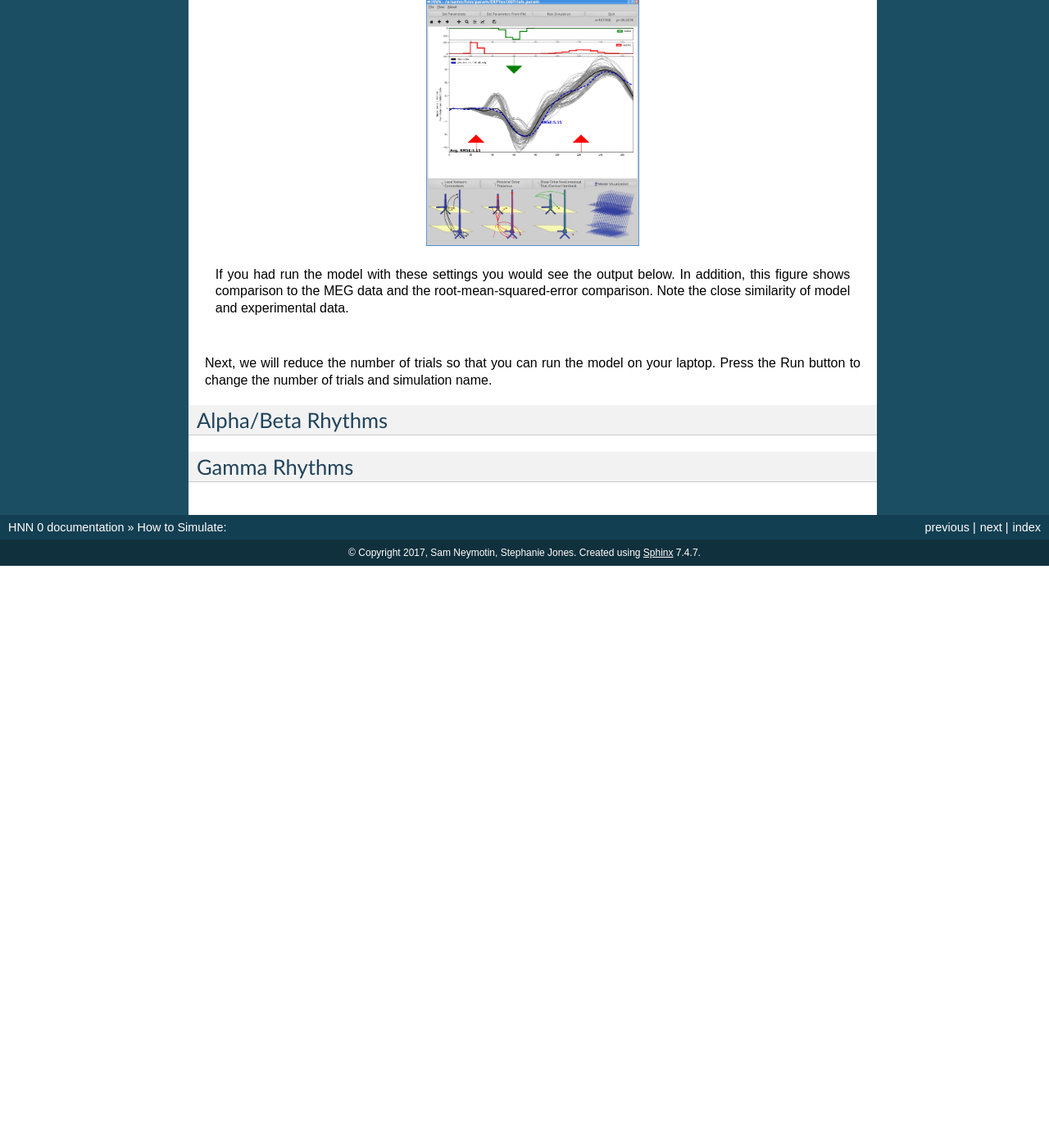
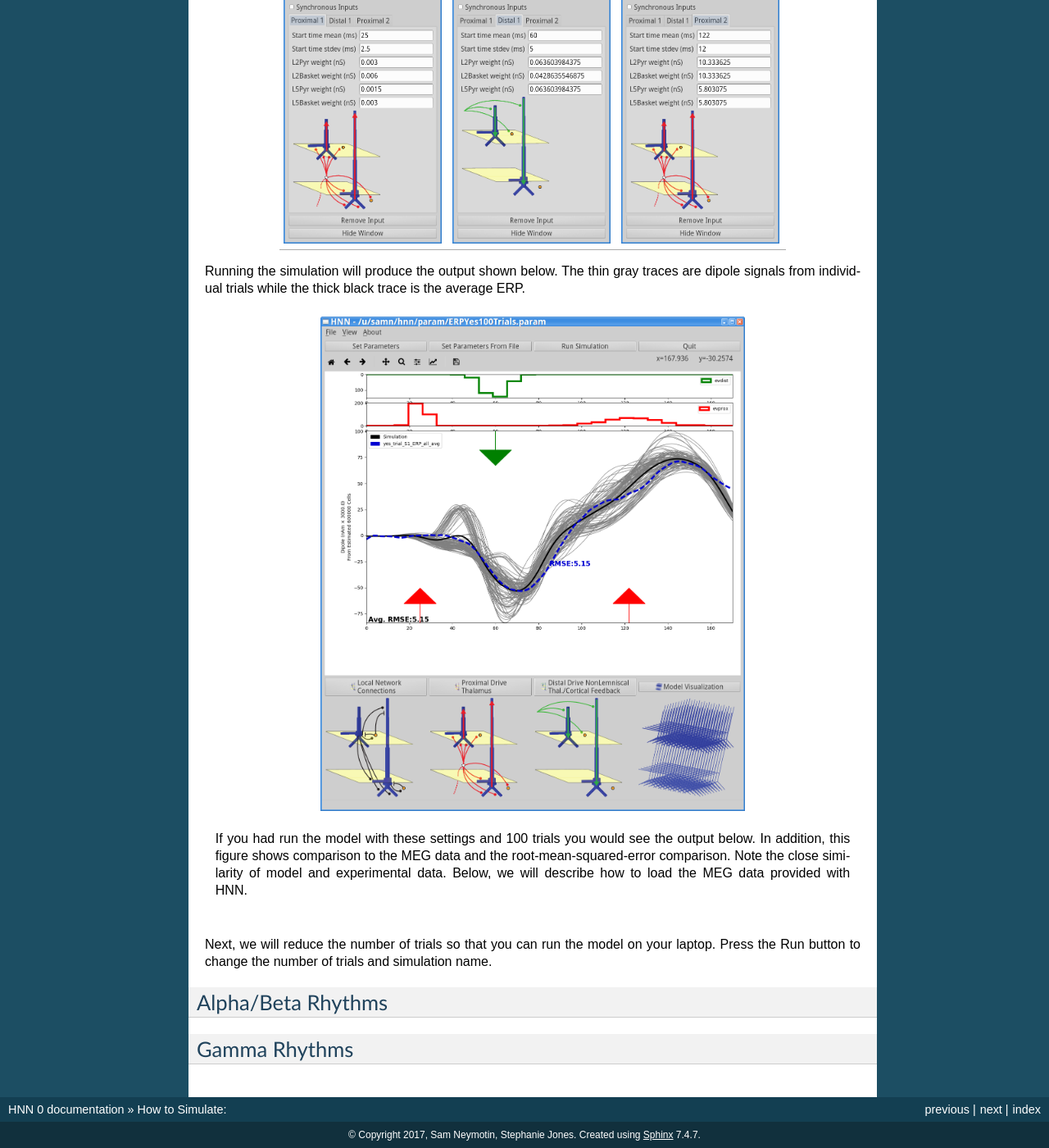
Before and after one commit to jonescompneurolab/hnn, a Sphinx documentation site: the page built from doc/howtosim.rst, in a window 1280 px wide and 1400 px high, scrolled down 1180 px. Shown: the whole window at 82% size. Built offline with Sphinx 7.4.7, drawn with Linux system fonts in a browser that asks for light colours; before the commit the page ends 1870 px from its top, so only the background shows below that; some of the changed text lies outside the part shown.

Commit message:
some more...

```diff
--- a/doc/howtosim.rst
+++ b/doc/howtosim.rst
@@ -56,18 +56,34 @@ and selecting the file you just downloaded.
 To view the parameters, click on ``Set Paramters``, and then ``Evoked Inputs``.
 You should see the values displayed in the dialogs below.
 
-ERPYesProx1param.png
-ERPYesDist1param.png
-ERPYesProx2param.png
+.. |erpprox1fig| image:: images/ERPYesProx1param.png
+        :scale: 40%
+	:align: bottom
 
+.. |erpdist1fig| image:: images/ERPYesDist1param.png
+        :scale: 40%
+	:align: bottom
+
+.. |erpprox2fig| image:: images/ERPYesProx2param.png
+        :scale: 40%
+	:align: bottom
+
++---------------+---------------+---------------+
+| |erpprox1fig| | |erpdist1fig| | |erpprox2fig| |
++---------------+---------------+---------------+
+
+Running the simulation will produce the output shown below. The thin gray
+traces are dipole signals from individual trials while the thick black
+trace is the average ERP.
 
 .. figure:: images/ERPYes100Compare.png
-	:scale: 20%
+	:scale: 40%
 	:align: center
 
-	If you had run the model with these settings you would see the output below.
+	If you had run the model with these settings and 100 trials you would see the output below.
 	In addition, this figure shows comparison to the MEG data and the root-mean-squared-error
-	comparison. Note the close similarity of model and experimental data.
+	comparison. Note the close similarity of model and experimental data. Below, we will describe
+	how to load the MEG data provided with HNN.
 
 Next, we will reduce the number of trials so that you can run the model
 on your laptop. Press the Run button to change the number of trials and
```
